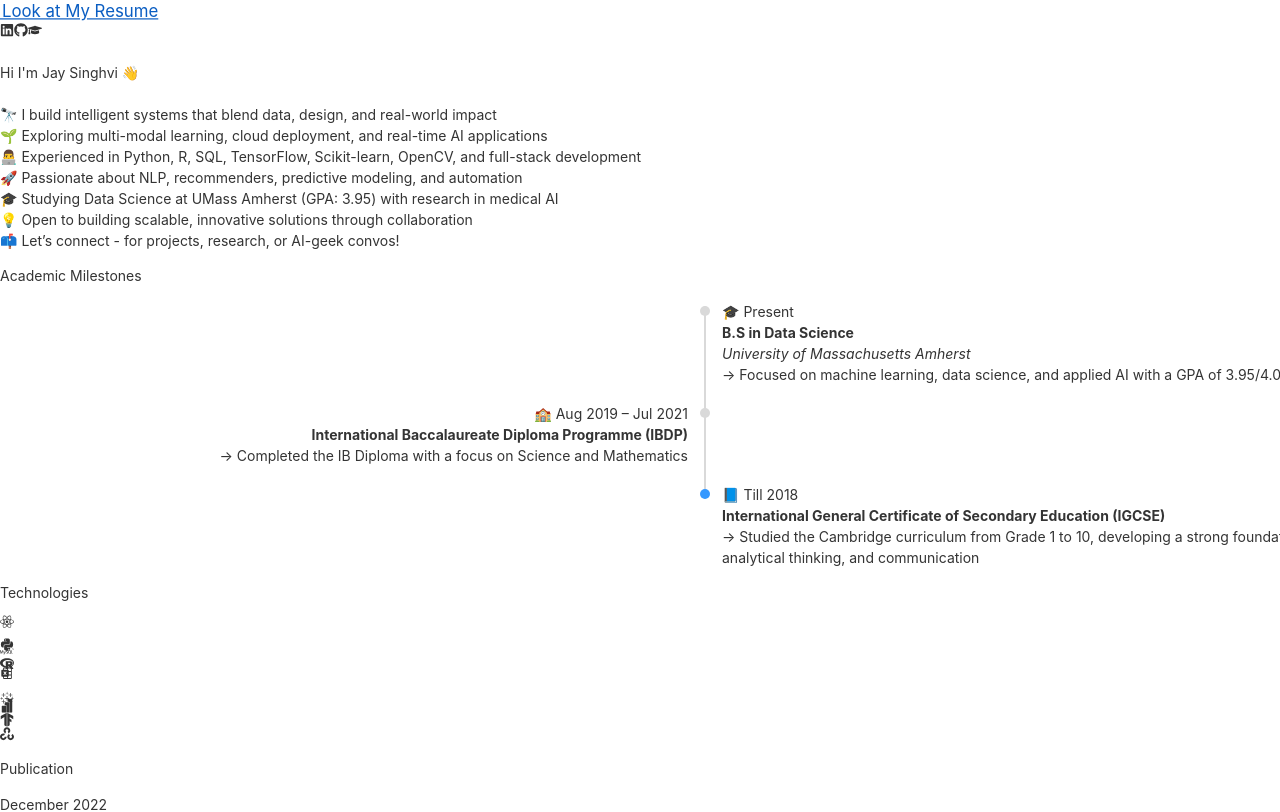
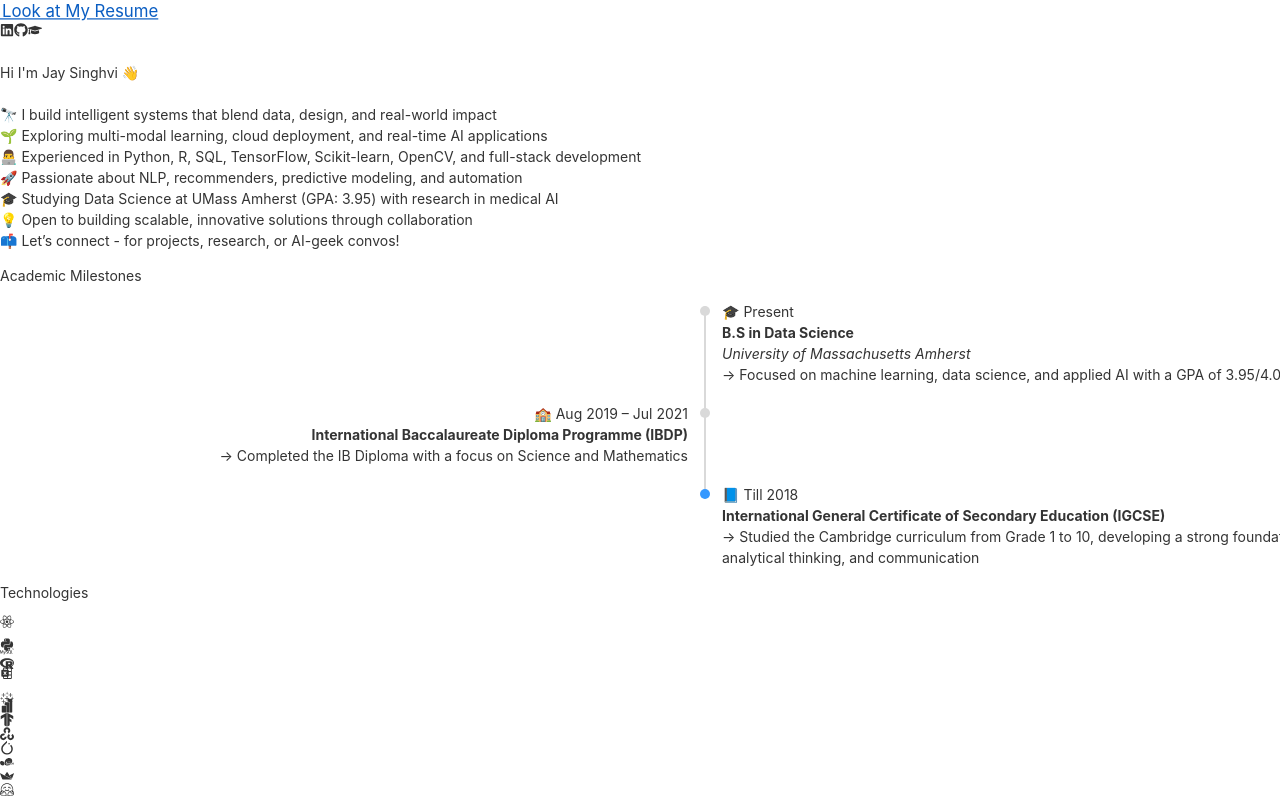
Before and after one commit to JaySinghvi/personal-website, a React (Vite) app: page /#/ in a window 1280 px wide. Shown: the top 812 px of the page. Built offline with nearby package versions, Linux system fonts and the light colour scheme.

Commit message:
Update Technologies.jsx

```diff
--- a/src/components/Technologies.jsx
+++ b/src/components/Technologies.jsx
@@ -9,7 +9,10 @@ import { SiPowerbi } from "react-icons/si";
 import { SiTensorflow } from "react-icons/si";
 import { SiOpencv } from "react-icons/si";
 import { motion } from 'framer-motion';
-
+import { SiPytorch } from "react-icons/si";
+import { SiScikitlearn } from "react-icons/si";
+import { SiStreamlit } from "react-icons/si";
+import { SiHuggingface } from "react-icons/si";
 
 const iconVariants = (duration) => ({
     initial: {y: -10},
@@ -56,6 +59,18 @@ const Technologies = () => {
             <motion.div variants={iconVariants(2.5)} initial="initial" animate="animate" className='rounded-2xl border-4 border-neutral-800 p-4'>
                 <SiOpencv className='text-7xl text-red-400' />
             </motion.div>
+            <motion.div variants={iconVariants(2.5)} initial="initial" animate="animate" className='rounded-2xl border-4 border-neutral-800 p-4'>
+                <SiPytorch className='text-7xl text-red-400' />
+            </motion.div>
+             <motion.div variants={iconVariants(2.5)} initial="initial" animate="animate" className='rounded-2xl border-4 border-neutral-800 p-4'>
+                <SiScikitlearn className='text-7xl text-red-400' />
+            </motion.div>
+             <motion.div variants={iconVariants(2.5)} initial="initial" animate="animate" className='rounded-2xl border-4 border-neutral-800 p-4'>
+                <SiStreamlit className='text-7xl text-red-400' />
+            </motion.div>
+            <motion.div variants={iconVariants(2.5)} initial="initial" animate="animate" className='rounded-2xl border-4 border-neutral-800 p-4'>
+                <SiHuggingface className='text-7xl text-red-400' />
+            </motion.div>
         </motion.div>
     </div>
   )
```
